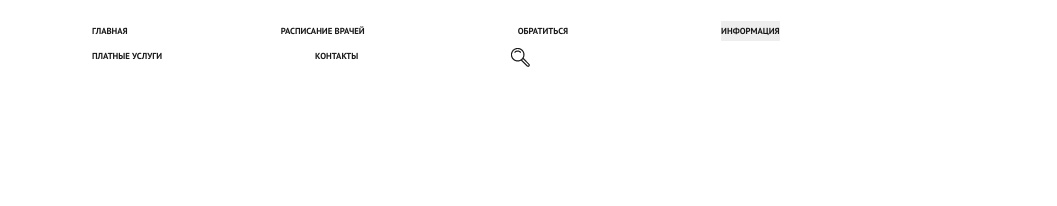
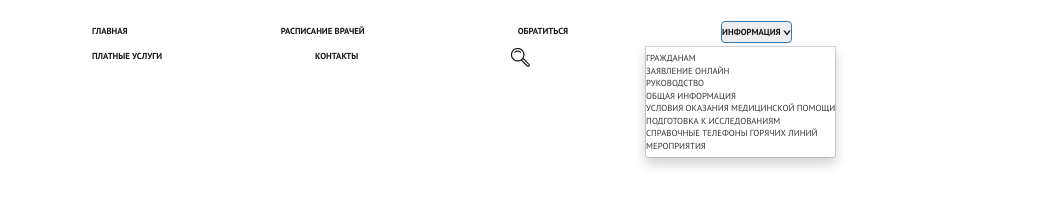
Before and after one commit to coatceatl/dgp, a website: page index.html in a window 1280 px wide. Both pictures are taken after a click on the link "ИНФОРМАЦИЯ". Shown: the part 182-388 px from the top of the page, without its empty margins (120-1177 px from the left). Drawn offline with nearby package versions, Linux system fonts and the light colour scheme.

Commit message:
added dropdown menu

```diff
--- a/index.html
+++ b/index.html
@@ -107,8 +107,21 @@
             <li class='menu-item'>
               <a href='#'>Обратиться</a>
             </li>
-            <li class='menu-item'>
-              <a href='#'>Информация</a>
+            <li class='menu-item dropdown'>
+              <a class='btn dropdown-toggle' type='button'id='dropdownMenu' data-toggle='dropdown' aria-haspopup='true' aria-expanded='true'>
+                Информация
+                <span><img src='images/icons/caret.svg' alt=''></span>
+              </a>
+              <ul class="dropdown-menu" aria-labelledby="dropdownMenu">
+                <li><a href="#">Гражданам</a></li>
+                <li><a href="#">Заявление Онлайн</a></li>
+                <li><a href="#">Руководство</a></li>
+                <li><a href="#">Общая информация</a></li>
+                <li><a href="#">Условия оказания медицинской помощи</a></li>
+                <li><a href="#">Подготовка к исследованиям</a></li>
+                <li><a href="#">Справочные телефоны горячих линий</a></li>
+                <li><a href="#">Мероприятия</a></li>
+              </ul>
             </li>
             <li class='menu-item'>
               <a href='#'>Платные услуги</a>
--- a/scss/_header.scss
+++ b/scss/_header.scss
@@ -57,8 +57,6 @@ hr {
   margin-top: 15px;
 }
 .menu-item {
-  font-size: remy(14px);
-  font-weight: 700;
   text-transform: uppercase;
   height: remy(40px);
   padding-right: 77px;
@@ -67,6 +65,9 @@ hr {
   a {
     color: #191919;
     padding: 0 !important;
+    font-family: 'PT Sans', sans-serif;
+    font-size: remy(14px);
+    font-weight: 700;
 
     &:hover {
       color: #fff;
```
Also changed, not shown: css/style.css, images/icons/caret.svg (added), 1 other file.
